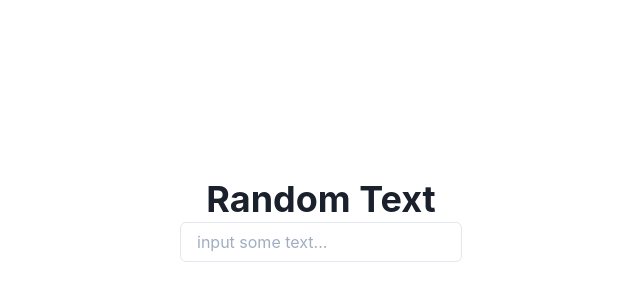
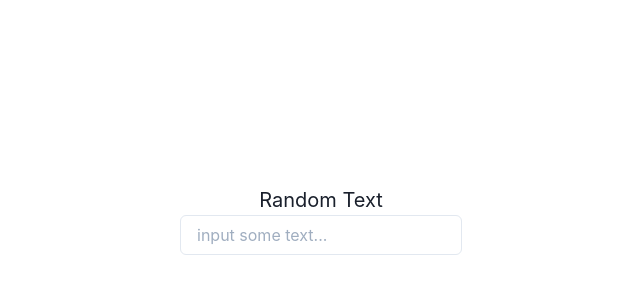
Before and after one commit to ordinaryfolk/fullstack-coding-test, a Next.js app: page / in a window 1280 px wide. Shown: the part 180-480 px from the top of the page, without its empty margins (319-959 px from the left). Built offline with nearby package versions, Linux system fonts and the light colour scheme.

Commit message:
feat: text displayed over 180px creates a new line

```diff
--- a/components/DynamicText.tsx
+++ b/components/DynamicText.tsx
@@ -1,5 +1,5 @@
 import React, { useState, forwardRef, useImperativeHandle } from "react";
-import { Heading } from "@chakra-ui/react";
+import { Text, Stack } from "@chakra-ui/react";
 
 const DynamicText = forwardRef((props, ref) => {
   const [value, setValue] = useState("Random Text");
@@ -8,7 +8,11 @@ const DynamicText = forwardRef((props, ref) => {
 
   useImperativeHandle(ref, () => ({ changeValue: changeValue }));
 
-  return <Heading>{value}</Heading>;
+  return (
+      <Stack spacing={2}>
+        <Text fontSize="xl" maxWidth={180}>{value}</Text>;
+      </Stack>
+  )
 });
 
 export default DynamicText;
```
